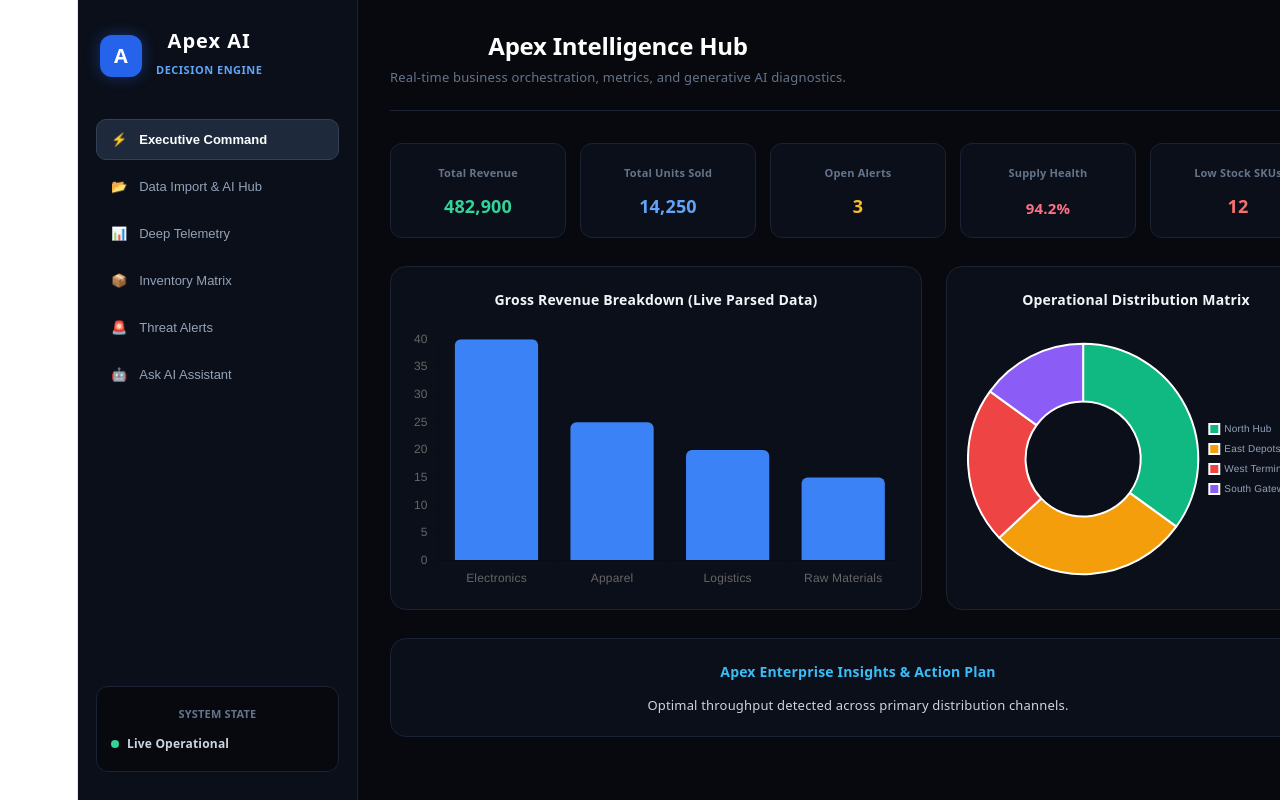
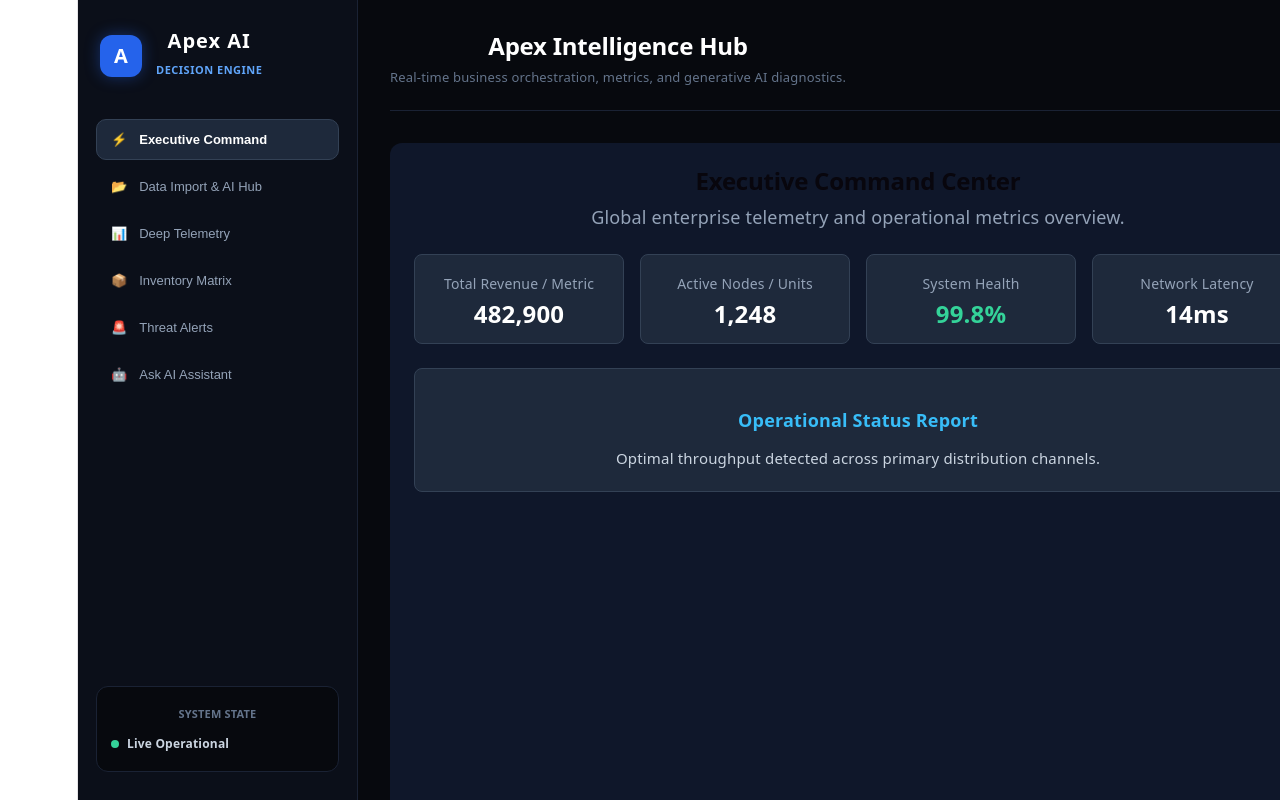
Before and after one commit to digvijaygadiwadd-a11y/apex-ai-enterprise-software, a React app: page / in a window 1280 px wide. Shown: the top 800 px of the page. Built offline with nearby package versions, Linux system fonts and the light colour scheme; the HTML template or start-up script is replaced by a standard one.

Commit message:
Fix: Migrate ExecutiveCommand to use useDashboard hook and match unified context schema

```diff
--- a/src/components/ExecutiveCommand.jsx
+++ b/src/components/ExecutiveCommand.jsx
@@ -1,71 +1,42 @@
-import React, { useContext } from "react";
-import { DashboardContext } from "../context/DashboardContext";
-import { Chart as ChartJS, CategoryScale, LinearScale, BarElement, ArcElement, Title, Tooltip, Legend } from "chart.js";
-import { Bar, Doughnut } from "react-chartjs-2";
-
-ChartJS.register(CategoryScale, LinearScale, BarElement, ArcElement, Title, Tooltip, Legend);
+import React from "react";
+import { useDashboard } from "../context/DashboardContext";
 
 export default function ExecutiveCommand() {
-  const { dashboardData } = useContext(DashboardContext);
-
-  const categoryData = {
-    labels: dashboardData.categoryLabels,
-    datasets: [{ label: "Gross Revenue ($)", data: dashboardData.categoryValues, backgroundColor: "#3b82f6", borderRadius: 6 }]
-  };
-
-  const warehouseData = {
-    labels: dashboardData.warehouseLabels,
-    datasets: [{ data: dashboardData.warehouseValues, backgroundColor: ["#10b981", "#f59e0b", "#ef4444", "#8b5cf6", "#06b6d4"] }]
-  };
+  const { dashboardData } = useDashboard();
 
   return (
-    <div style={{ width: "100%", boxSizing: "border-box" }}>
-      {/* 5 KPI Cards Grid */}
-      <div style={{ display: "grid", gridTemplateColumns: "repeat(5, minmax(0, 1fr))", gap: "14px", marginBottom: "28px" }}>
-        <div style={{ backgroundColor: "#0b0f19", padding: "16px", borderRadius: "12px", border: "1px solid #1a2234" }}>
-          <p style={{ fontSize: "11px", fontWeight: "600", color: "#64748b", margin: 0 }}>Total Revenue</p>
-          <p style={{ fontSize: "18px", fontWeight: "900", color: "#34d399", margin: "6px 0 0 0" }}>{dashboardData.totalRevenue}</p>
+    <div style={{ padding: "24px", color: "#fff", background: "#0f172a", minHeight: "100vh", borderRadius: "12px" }}>
+      <h2 style={{ fontSize: "24px", fontWeight: "bold", marginBottom: "8px" }}>Executive Command Center</h2>
+      <p style={{ color: "#94a3b8", marginBottom: "24px" }}>Global enterprise telemetry and operational metrics overview.</p>
+
+      <div style={{ display: "grid", gridTemplateColumns: "repeat(4, 1fr)", gap: "16px", marginBottom: "24px" }}>
+        <div style={{ background: "#1e293b", padding: "16px", borderRadius: "8px", border: "1px solid #334155" }}>
+          <p style={{ color: "#94a3b8", fontSize: "14px" }}>Total Revenue / Metric</p>
+          <p style={{ fontSize: "24px", fontWeight: "bold", marginTop: "4px" }}>{dashboardData.totalRevenue}</p>
         </div>
-        <div style={{ backgroundColor: "#0b0f19", padding: "16px", borderRadius: "12px", border: "1px solid #1a2234" }}>
-          <p style={{ fontSize: "11px", fontWeight: "600", color: "#64748b", margin: 0 }}>Total Units Sold</p>
-          <p style={{ fontSize: "18px", fontWeight: "900", color: "#60a5fa", margin: "6px 0 0 0" }}>{dashboardData.totalUnits}</p>
+        <div style={{ background: "#1e293b", padding: "16px", borderRadius: "8px", border: "1px solid #334155" }}>
+          <p style={{ color: "#94a3b8", fontSize: "14px" }}>Active Nodes / Units</p>
+          <p style={{ fontSize: "24px", fontWeight: "bold", marginTop: "4px" }}>{dashboardData.activeNodes}</p>
         </div>
-        <div style={{ backgroundColor: "#0b0f19", padding: "16px", borderRadius: "12px", border: "1px solid #1a2234" }}>
-          <p style={{ fontSize: "11px", fontWeight: "600", color: "#64748b", margin: 0 }}>Open Alerts</p>
-          <p style={{ fontSize: "18px", fontWeight: "900", color: "#fbbf24", margin: "6px 0 0 0" }}>{dashboardData.openAlerts}</p>
+        <div style={{ background: "#1e293b", padding: "16px", borderRadius: "8px", border: "1px solid #334155" }}>
+          <p style={{ color: "#94a3b8", fontSize: "14px" }}>System Health</p>
+          <p style={{ fontSize: "24px", fontWeight: "bold", marginTop: "4px", color: "#34d399" }}>{dashboardData.systemHealth}</p>
         </div>
-        <div style={{ backgroundColor: "#0b0f19", padding: "16px", borderRadius: "12px", border: "1px solid #1a2234" }}>
-          <p style={{ fontSize: "11px", fontWeight: "600", color: "#64748b", margin: 0 }}>Supply Health</p>
-          <p style={{ fontSize: "15px", fontWeight: "900", color: "#fb7185", margin: "8px 0 0 0" }}>{dashboardData.supplyHealth}</p>
-        </div>
-        <div style={{ backgroundColor: "#0b0f19", padding: "16px", borderRadius: "12px", border: "1px solid #1a2234" }}>
-          <p style={{ fontSize: "11px", fontWeight: "600", color: "#64748b", margin: 0 }}>Low Stock SKUs</p>
-          <p style={{ fontSize: "18px", fontWeight: "900", color: "#f87171", margin: "6px 0 0 0" }}>{dashboardData.lowStockSkus}</p>
+        <div style={{ background: "#1e293b", padding: "16px", borderRadius: "8px", border: "1px solid #334155" }}>
+          <p style={{ color: "#94a3b8", fontSize: "14px" }}>Network Latency</p>
+          <p style={{ fontSize: "24px", fontWeight: "bold", marginTop: "4px" }}>{dashboardData.latency}</p>
         </div>
       </div>
 
-      {/* Charts Grid */}
-      <div style={{ display: "grid", gridTemplateColumns: "1.4fr 1fr", gap: "24px", marginBottom: "28px" }}>
-        <div style={{ backgroundColor: "#0b0f19", padding: "20px", borderRadius: "16px", border: "1px solid #1a2234" }}>
-          <h3 style={{ fontSize: "14px", fontWeight: "700", color: "#f1f5f9", margin: "0 0 16px 0" }}>Gross Revenue Breakdown (Live Parsed Data)</h3>
-          <div style={{ position: "relative", height: "260px" }}>
-            <Bar data={categoryData} options={{ responsive: true, maintainAspectRatio: false, plugins: { legend: { display: false } } }} />
+      <div style={{ background: "#1e293b", padding: "20px", borderRadius: "8px", border: "1px solid #334155" }}>
+        <h3 style={{ fontSize: "18px", marginBottom: "12px", color: "#38bdf8" }}>Operational Status Report</h3>
+        <p style={{ color: "#cbd5e1", fontSize: "15px" }}>{dashboardData.aiReport}</p>
+        {dashboardData.customDataset && (
+          <div style={{ marginTop: "16px", padding: "12px", background: "#0f172a", borderRadius: "6px", border: "1px solid #3b82f6" }}>
+            <p style={{ color: "#38bdf8", fontWeight: "600" }}>Active CSV Dataset Loaded:</p>
+            <p style={{ color: "#94a3b8", fontSize: "14px" }}>Rows Processed: {dashboardData.customDataset.rowCount} | Columns: {dashboardData.customDataset.columns}</p>
           </div>
-        </div>
-        <div style={{ backgroundColor: "#0b0f19", padding: "20px", borderRadius: "16px", border: "1px solid #1a2234" }}>
-          <h3 style={{ fontSize: "14px", fontWeight: "700", color: "#f1f5f9", margin: "0 0 16px 0" }}>Operational Distribution Matrix</h3>
-          <div style={{ position: "relative", height: "260px", display: "flex", justifyContent: "center", alignItems: "center" }}>
-            <Doughnut data={warehouseData} options={{ responsive: true, maintainAspectRatio: false, plugins: { legend: { position: "right", labels: { boxWidth: 10, font: { size: 10 }, color: "#94a3b8" } } } }} />
-          </div>
-        </div>
-      </div>
-
-      {/* AI Analyst Report Box */}
-      <div style={{ backgroundColor: "#0b0f19", padding: "20px", borderRadius: "16px", border: "1px solid #1a2234" }}>
-        <h3 style={{ fontSize: "14px", fontWeight: "700", color: "#38bdf8", margin: "0 0 10px 0" }}>Apex Enterprise Insights & Action Plan</h3>
-        <pre style={{ whiteSpace: "pre-wrap", fontFamily: "inherit", fontSize: "13px", color: "#cbd5e1", margin: 0, lineHeight: "1.6" }}>
-          {dashboardData.aiReport}
-        </pre>
+        )}
       </div>
     </div>
   );
```
